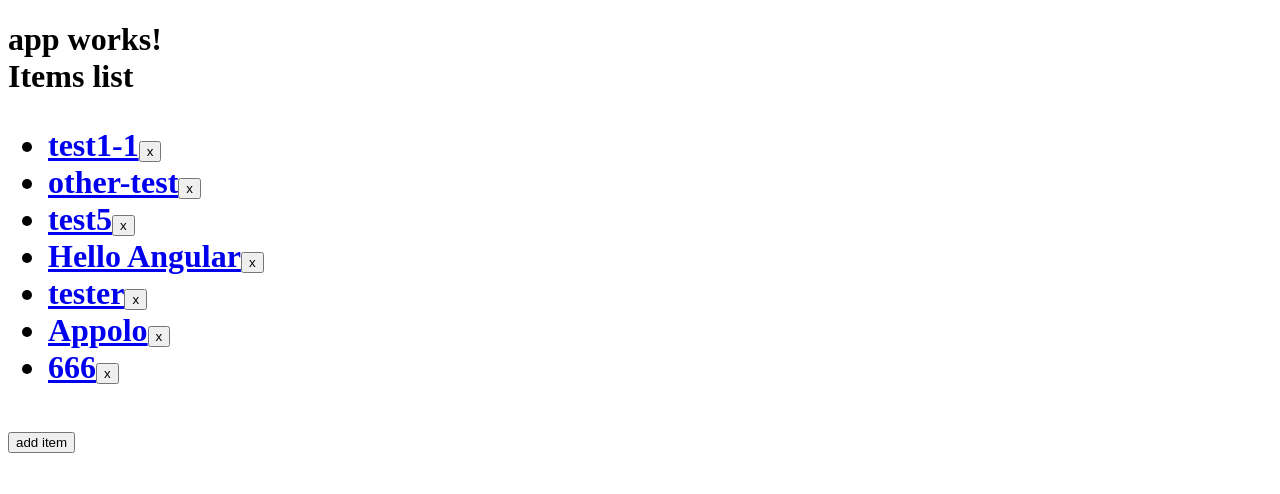
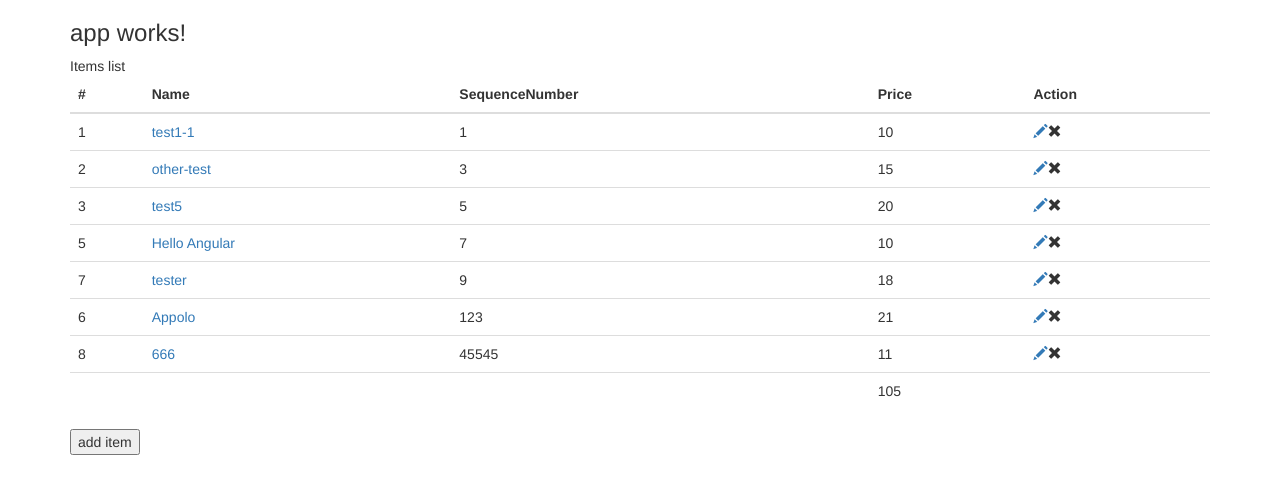
Before and after one commit to sjcrisme/quiz-test-angular, an Angular app: page /list in a window 1280 px wide. Shown: the top 494 px of the page. Built offline with nearby package versions, Linux system fonts and the light colour scheme; data requests are answered from the project's data file.

Commit message:
add bootstrap css, create table, add Sum of price

```diff
--- a/angular-cli.json
+++ b/angular-cli.json
@@ -17,7 +17,7 @@
       "test": "test.ts",
       "tsconfig": "tsconfig.json",
       "prefix": "app",
-      "styles": [
+      "styles": ["../node_modules/bootstrap/dist/css/bootstrap.min.css",
         "styles.css"
       ],
       "scripts": [],
--- a/package.json
+++ b/package.json
@@ -21,6 +21,7 @@
     "@angular/platform-browser": "^2.3.1",
     "@angular/platform-browser-dynamic": "^2.3.1",
     "@angular/router": "^3.3.1",
+    "bootstrap": "^3.3.7",
     "core-js": "^2.4.1",
     "rxjs": "^5.0.1",
     "ts-helpers": "^1.1.1",
--- a/src/app/app.component.html
+++ b/src/app/app.component.html
@@ -1,4 +1,4 @@
-<h1>
-  {{title}}
-  <router-outlet></router-outlet>
-</h1>
+<div class="container">
+<h3>{{title}}</h3>
+<router-outlet></router-outlet>
+</div>
--- a/src/app/items-list/items-list.component.ts
+++ b/src/app/items-list/items-list.component.ts
@@ -6,12 +6,38 @@ import { Router } from '@angular/router';
     selector:'hr-items-list',
     template:`
     <div> Items list </div>
-    <ul>
-        <li *ngFor="let item of items">
-            <a [routerLink]="['/edit/',item.id]">{{ item.Name}}</a>
-            <button (click)="deleteItem(item.id)">x</button>
-        </li>
-    </ul>
+    <table class="table">
+    <thead>
+      <tr>
+        <th>#</th>
+        <th>Name</th>
+        <th>SequenceNumber</th>
+        <th>Price</th>
+        <th>Action</th>
+      </tr>
+    </thead>
+    <tbody>
+    <tr *ngFor="let item of items">
+        <td>{{item.id}}</td>
+        <td><a [routerLink]="['/edit/',item.id]">{{ item.Name}}</a></td>
+        <td>{{item.SequenceNumber}}</td>
+        <td>{{item.Price}}</td>
+        <td>
+            <a [routerLink]="['/edit/',item.id]" class="glyphicon glyphicon-pencil"></a>
+            <span (click)="deleteItem(item.id)" class="glyphicon glyphicon-remove"></span>
+        </td>
+    </tr>
+    </tbody>
+    <tfoot>
+    <tr>
+      <td></td>
+      <td></td>
+      <td></td>
+      <td>{{total}}</td>
+      <td></td>
+    </tr>
+  </tfoot>
+    </table>
     <button [routerLink]="['/add/']"> add item </button>
 
     `
@@ -19,6 +45,7 @@ import { Router } from '@angular/router';
 
 export class ItemsListComponent implements OnInit {
     private items;
+    total:number = 0;
 
     constructor(private itemsService:ItemsService, private route:Router) {}
 
@@ -27,9 +54,16 @@ export class ItemsListComponent implements OnInit {
     }
 
     getItems(){
+        var total = this.total;
         this.itemsService.getItems()
             .subscribe(
-                items=>this.items = items,
+                items=>{
+                 this.items = items;
+                 items.map(function(item) {
+                    total += parseInt(item.Price);
+                 });
+                 this.total = total;
+                },
                 error => console.error(error)
             );
     }
```
